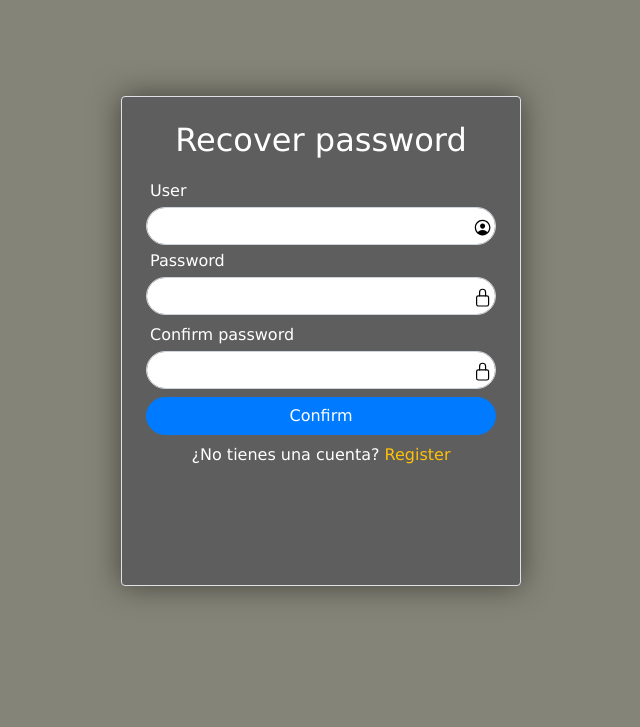
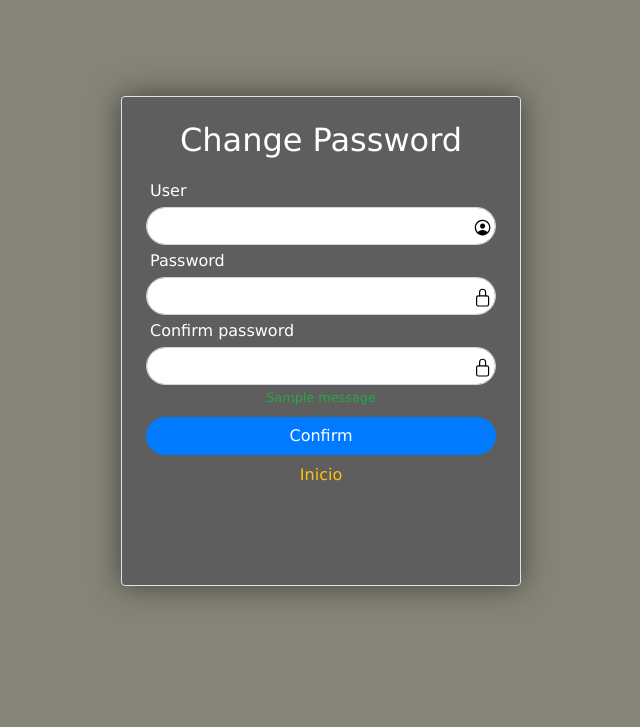
Before and after one commit to Isaac684/DiferenciasDivPagina, a Django app: page /recover in a window 1280 px wide. Shown: the part 94-821 px from the top of the page, without its empty margins (319-959 px from the left). Run offline with Django 4.2, Linux system fonts and the light colour scheme; tables that the repository leaves empty hold one stand-in row (values such as "Sample post"); one stand-in notice (Sample message) is shown.

Commit message:
change password

```diff
--- a/myAppPage/myApp/templates/recoverpassword.html
+++ b/myAppPage/myApp/templates/recoverpassword.html
@@ -5,50 +5,59 @@
 <div class="border border-white-50 rounded" style="width: 400px; height: 490px; backdrop-filter: blur(20px); box-shadow: 0 0 30px rgba(0, 0, 0, .5); background-color: #5e5e5e">
     <div class="p-4">
 
-        <h2 class="text-white text-center mb-3">Recover password</h2>
-        <form action="#" method="POST">
+        <h2 class="text-white text-center mb-3">Change Password</h2>
+
+        <form method="POST" action="{% url 'changePassword' %}">
             {% csrf_token %}
+
             <div class="input-box">
                 <span class="icon" style="line-height: 112px;"><ion-icon name="person-circle-outline"></ion-icon></span>
                 <label class="my-1 text-white px-1">User</label>
-                <input type="text" class="form-control rounded-pill" required>
+                <input type="text" id="userRecover" name="userRecover" class="form-control rounded-pill" required>
             </div>
 
             <div class="input-box">
                 <span class="icon" style="line-height: 112px;"><ion-icon name="lock-closed-outline"></ion-icon></span>
                 <label class="my-1 text-white px-1">Password</label>
-                <input type="password" class="form-control rounded-pill">
-                <small class="form-text text-danger text-center"></small>
+                <input type="password" id="passwordRecover" name="passwordRecover" class="form-control rounded-pill">
             </div>
 
             <div class="input-box">
                 <span class="icon" style="line-height: 112px;"><ion-icon name="lock-closed-outline"></ion-icon></span>
                 <label class="my-1 text-white px-1">Confirm password</label>
-                <input type="password" class="form-control rounded-pill">
-                <small class="form-text text-danger text-center"></small>
+                <input type="password" id="confirmPassword" name="confirmPassword" class="form-control rounded-pill">
             </div>
+
+            {% if messages %}
+                <div class="text-center">
+                    {% for message in messages %}
+                        {% if message.tags == 'error' %}
+                            <small class="text-danger">{{ message }}</small>
+                        {% elif message.tags == 'success' %}
+                            <small class="text-success">{{ message }}</small>
+                        {% endif %}
+                    {% endfor %}
+                </div>
+            {% endif %}
+
+            <!-- {% if messages %}
+            <div class="text-center">
+                {% for mesag in messages %}
+                <small class="text-danger">{{ mesag }}</small>
+                {% endfor %}
+            </div>
+            {% endif %} -->
 
             <div class="d-flex justify-content-center my-2">
                 <button type="submit" class="btn btn-primary btn-block rounded-pill">Confirm</button>
             </div>
-            <!-- <div class="my-2 px-1">
-                <p class="text-justify text-success">
-                    Para recuperar tu contraseña de acceso a la plataforma, sigue estos pasos: <br>
-
-                    1. Ingresa con tu nombre de usuario registrado. <br>
-                    2. Recibirás un correo electrónico con la contraseña de acceso. <br>
-                    3. Inicia sesión con la contraseña recibida. <br>
-                    4. Ve a tu perfil y cambia tu contraseña por motivos de seguridad. <br>
-                </p>
-            </div> -->
-
-            <!-- <div class="d-flex justify-content-center my-2">
-                <button type="submit" class="btn btn-primary btn-block rounded-pill">Recover</button>
-            </div> -->
 
             <div class="text-center">
+                <p class="text-white"><a href="/loginapp" class="text-warning">Inicio</a></p>
+            </div>
+            <!-- <div class="text-center">
                 <p class="text-white">¿No tienes una cuenta? <a href="/signupapp" class="text-warning">Register</a></p>
-            </div>
+            </div> -->
         </form>
 
     </div>
--- a/myAppPage/myApp/templates/signupapp.html
+++ b/myAppPage/myApp/templates/signupapp.html
@@ -8,8 +8,10 @@
     <div class="p-4">
 
         <h2 class="text-white text-center mb-1">Registration</h2>
+
         <form method="POST" action="{% url 'registerUser' %}" id="registerForm">
             {% csrf_token %}
+
             <div class="input-box">
                 <span class="icon" style="line-height: 112px;"><ion-icon name="person-circle-outline"></ion-icon></span>
                 <label class="my-1 text-white px-1">Full Name</label>
--- a/myAppPage/myApp/urls.py
+++ b/myAppPage/myApp/urls.py
@@ -8,4 +8,5 @@ urlpatterns = [
     path('recover', views.recover),
     path('registerUser', views.registerUser, name='registerUser'),
     path('loginUser', views.loginUser, name='loginUser'),
+    path('changePassword', views.changePassword, name='changePassword'),
 ]
--- a/myAppPage/myApp/views.py
+++ b/myAppPage/myApp/views.py
@@ -42,3 +42,25 @@ def loginUser(request):
             messages.success(request, 'Usuario o contraseña incorrectos!!!')
 
     return render(request, 'loginapp.html')
+
+def changePassword(request):
+    if request.method == 'POST':
+        username = request.POST.get('userRecover')
+        password = request.POST.get('passwordRecover')
+        confirm_password = request.POST.get('confirmPassword')
+
+        usuarios_list = usuarios.objects.filter(usuario=username)
+
+        if usuarios_list.exists():
+            if password == confirm_password:
+                # Actualizar la contraseña del usuario
+                usuario = usuarios_list.first()
+                usuario.contraseña = password
+                usuario.save()
+                messages.success(request, 'Contraseña actualizada correctamente.')
+            else:
+                messages.error(request, 'Las contraseñas no coinciden.')
+        else:
+            messages.error(request, 'Usuario incorrecto!!!')
+
+    return render(request, 'recoverpassword.html')
```
Also changed, not shown: myAppPage/myApp/templates/loginapp.html (+11 -1 lines), myAppPage/db.sqlite3.
